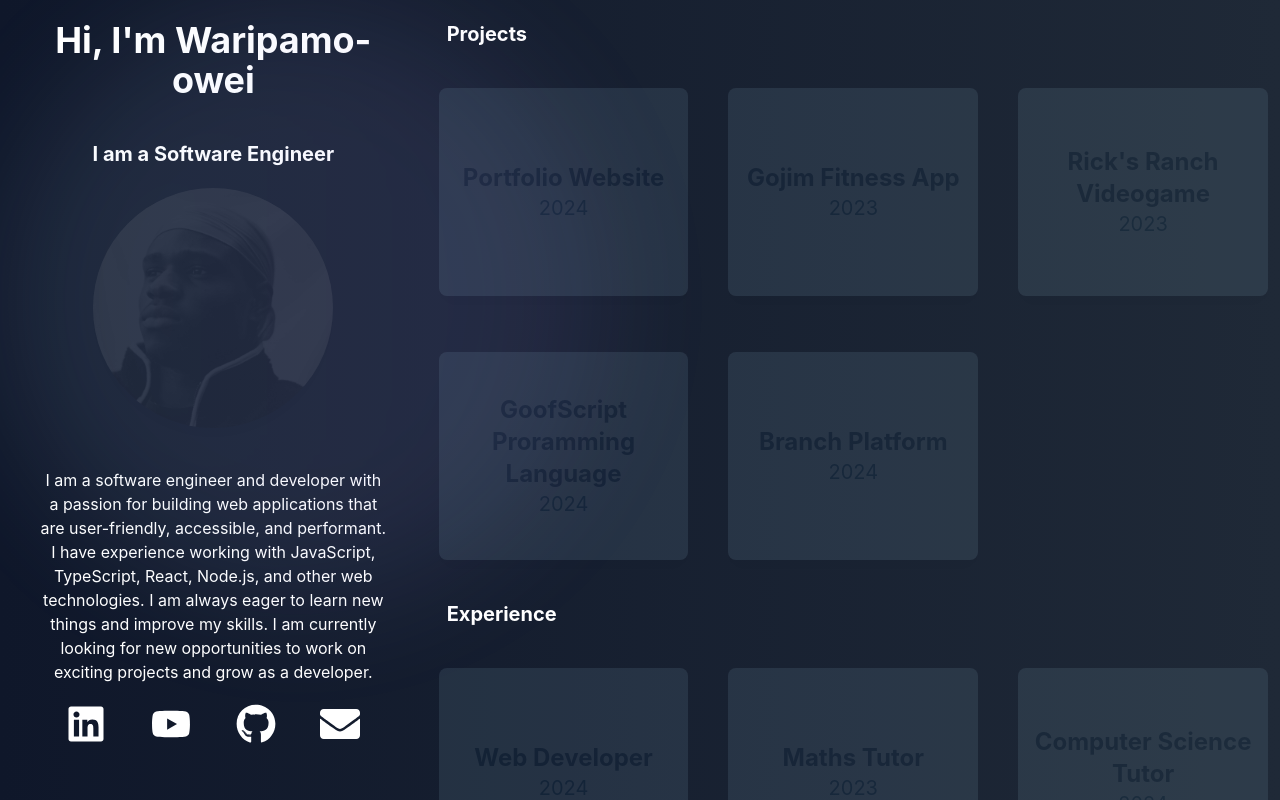
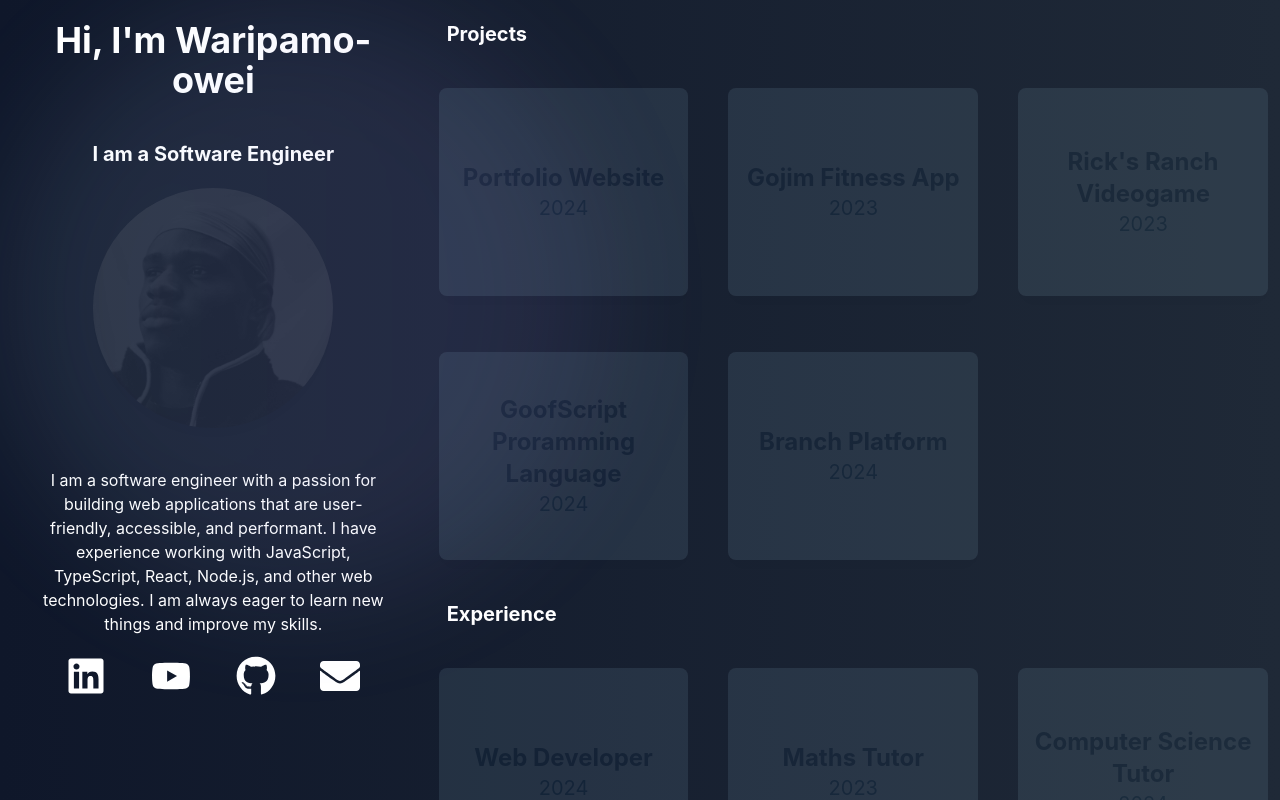
Before and after one commit to wdudafa/wdudafa, a React (Create React App) app: page / in a window 1280 px wide. Built offline with nearby package versions, Linux system fonts and the light colour scheme; a web font is replaced by a local one.

Commit message:
Refine personal description in App component

```diff
--- a/src/App.tsx
+++ b/src/App.tsx
@@ -90,12 +90,11 @@ function App() {
           </div>
 
           <p className="text-l text-white text-center pt-10 px-10 cursor-default">
-            I am a software engineer and developer with a passion for building
+            I am a software engineer with a passion for building
             web applications that are user-friendly, accessible, and performant.
             I have experience working with JavaScript, TypeScript, React,
             Node.js, and other web technologies. I am always eager to learn new
-            things and improve my skills. I am currently looking for new
-            opportunities to work on exciting projects and grow as a developer.
+            things and improve my skills.
           </p>
           <div className="flex justify-around px-11 pt-5">
             <a
```
